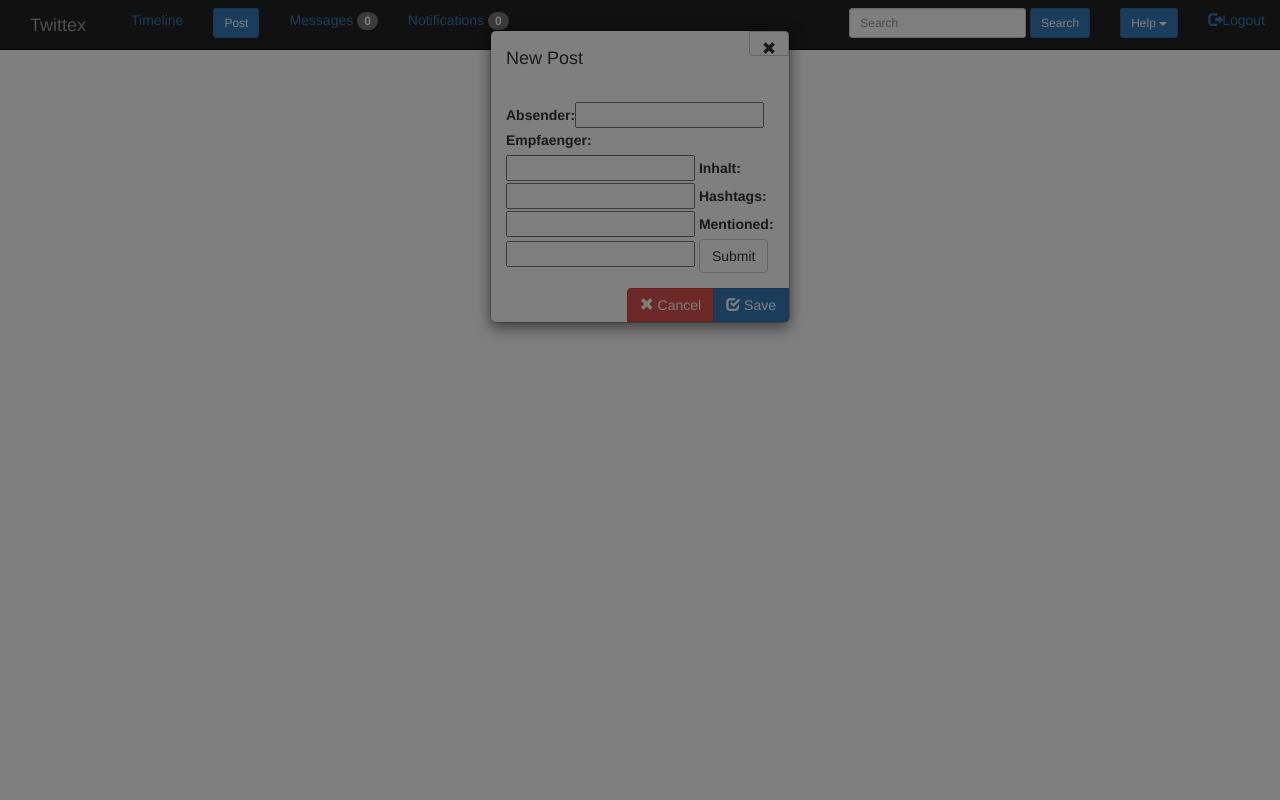
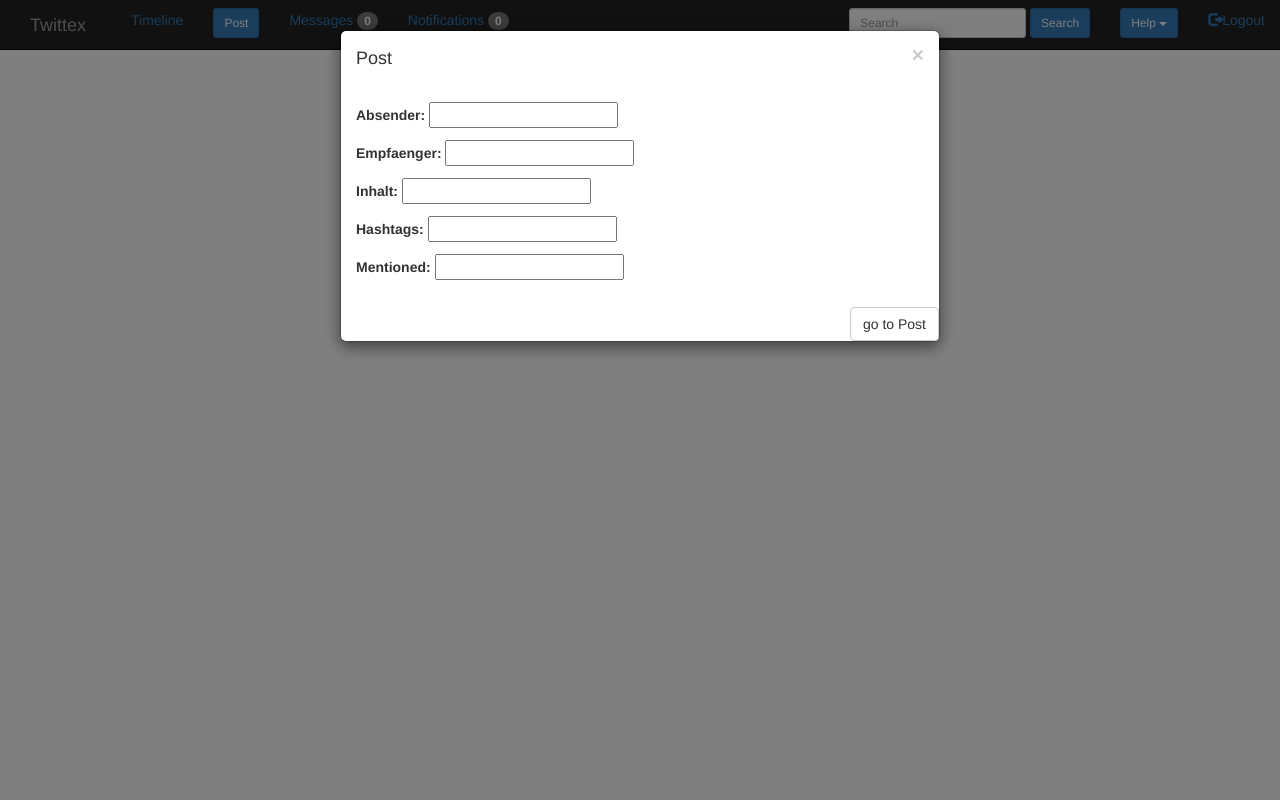
Before and after one commit to patreu22/Twittex, a Django app: template Twittex/twittexApp/templates/base.html in a window 1280 px wide, after a click on "Post". Run offline with Django 3.2, Linux system fonts and the light colour scheme; the template is opened without the code that fills it: values that come from a table or form of the project are taken from there, others are empty; some libraries are stand-ins or nearby versions.

Commit message:
base site mit modal zum posten
im modal wird das form noch nicht angezeigt deswegen erstmal n link zu
einer seperaten seite

```diff
--- a/Twittex/twittexApp/templates/base.html
+++ b/Twittex/twittexApp/templates/base.html
@@ -2,19 +2,12 @@
 <!DOCTYPE html>
 <html lang="en">
 	<head>
-		<title>Twittex {% block title %}{% endblock title %} </title>
-		<meta charset="utf-8">
-		<meta name="viewport" content="width=device-width, initial-scale=1">
-		<link rel="stylesheet" href="http://maxcdn.bootstrapcdn.com/bootstrap/3.3.4/css/bootstrap.min.css">
-	  	<script src="https://ajax.googleapis.com/ajax/libs/jquery/1.11.1/jquery.min.js"></script>
-	  	<script src="http://maxcdn.bootstrapcdn.com/bootstrap/3.3.4/js/bootstrap.min.js"></script>
-		<script src="http://malsup.github.com/jquery.form.js"></script>
-	  	<script>
-			$(document).ready(function(){
-		    	$('[data-toggle="tooltip"]').tooltip();
-			});
-		</script>
-
+	<title>Twittex</title>
+	<meta charset="utf-8">
+	<meta name="viewport" content="width=device-width, initial-scale=1">
+	<link rel="stylesheet" href="http://maxcdn.bootstrapcdn.com/bootstrap/3.3.4/css/bootstrap.min.css">
+	<script src="https://ajax.googleapis.com/ajax/libs/jquery/1.11.1/jquery.min.js"></script>
+	<script src="http://maxcdn.bootstrapcdn.com/bootstrap/3.3.4/js/bootstrap.min.js"></script>
 
 	  	<style>
 	  		.navbar-brand,
@@ -70,30 +63,8 @@
 		    	</form>
 		        <li>
 		        	<form class="navbar-form navbar-left">
-		        		<button data-toggle="modal" data-target="#myModal" class="btn btn-primary btn-sm">Post</button>
-		        		<div class="modal fade" id="myModal" tabindex="-1" role="dialog" aria-labelledby="myModalLabel" aria-hidden="true">
-					        <div class="modal-dialog modal-sm">
-					            <div class="modal-content">
-					            	<div class="modal-header">
-					                    <a class="btn btn-default" data-dismiss="modal"><span class="glyphicon glyphicon-remove"></span></a>
-					                    <h4 class="modal-title">New Post</h4>
-					                </div>
-					                <div class="modal-body">
-					                	<form action="newPost/" method="post">
-											{{ form }}
-									<button type="submit" class="btn btn-default">Submit</button>
-								</form>
-					                </div>
-					                <div class="modal-footer">
-					                    <div class="btn-group">
-					                        <button class="btn btn-danger" data-dismiss="modal"><span class="glyphicon glyphicon-remove"></span> Cancel</button>
-					                        <button class="btn btn-primary"><span class="glyphicon glyphicon-check"></span> Save</button>
-					                    </div>
-					                </div>
+		        		<button type="button" data-toggle="modal" data-target="#myModal" class="btn btn-primary btn-sm">Post</button>
 
-					            </div><!-- /.modal-content -->
-					        </div><!-- /.modal-dalog -->
-					    </div><!-- /.modal -->
   					</form>
 		        </li>
 		        <li>
@@ -140,8 +111,30 @@
     		</ul>
       		</div>
 		    </div>
-		  </div>
 		</nav>
+
+		<!-- Modal -->
+						  <div class="modal fade" id="myModal" role="dialog">
+							<div class="modal-dialog">
+
+							  <!-- Modal content-->
+							  <div class="modal-content">
+								<div class="modal-header">
+								  <button type="button" class="close" data-dismiss="modal">&times;</button>
+								  <h4 class="modal-title">Post</h4>
+								</div>
+								<div class="modal-body">
+									<form action="newPost/" method="post">
+											{{ form.as_p }}
+									</form>
+								</div>
+								<div class="modal-footer">
+								  <a class="btn btn-default" href="/newPost/">go to Post</a>
+								</div>
+							  </div>
+
+							</div>
+						  </div>
 
 
 
--- a/Twittex/twittexApp/views.py
+++ b/Twittex/twittexApp/views.py
@@ -12,7 +12,7 @@ class IndexView(TemplateView):
 class RegisterView(CreateView):
     template_name = 'register.html'
     model = User
-    success_url = '/'
+    success_url = '/home/'
     form_class = UserCreationForm
 
 class HomeView(TemplateView):
```
Also changed, not shown: Twittex/twittexApp/templates/newPost.html (+4 -11 lines).
